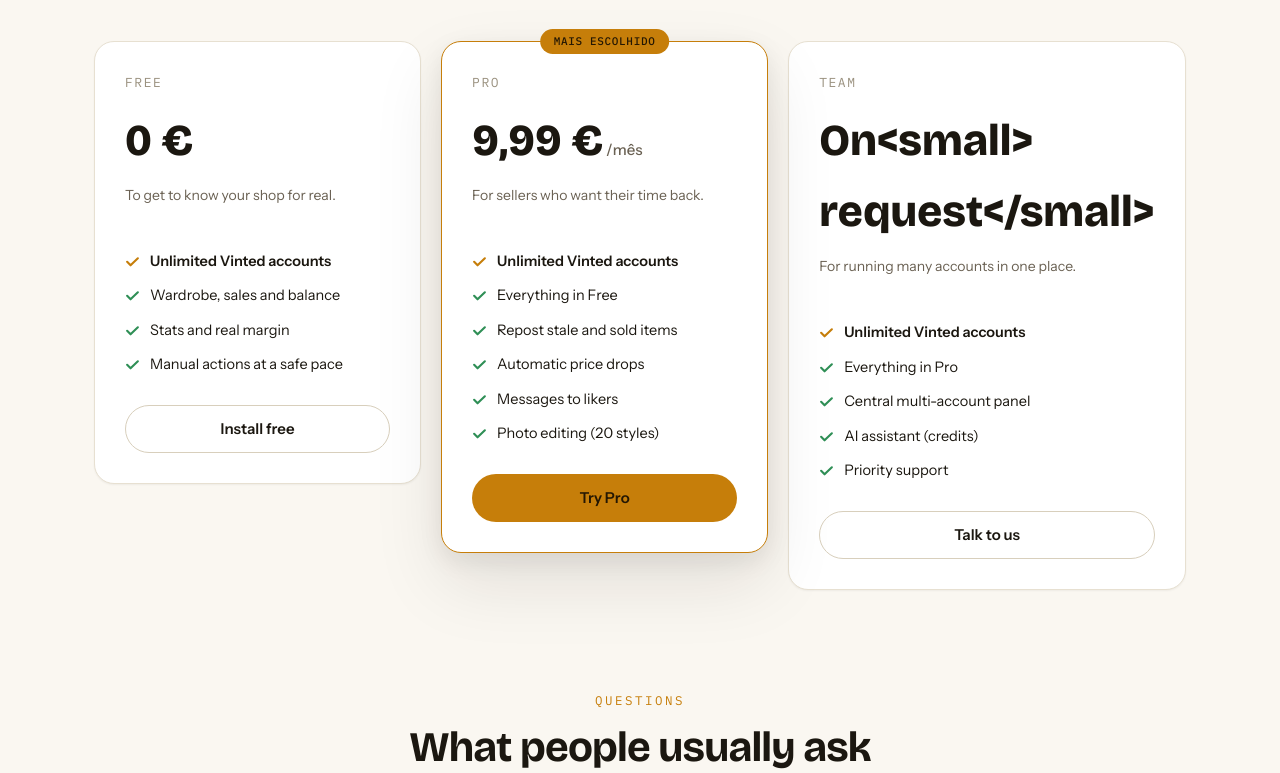
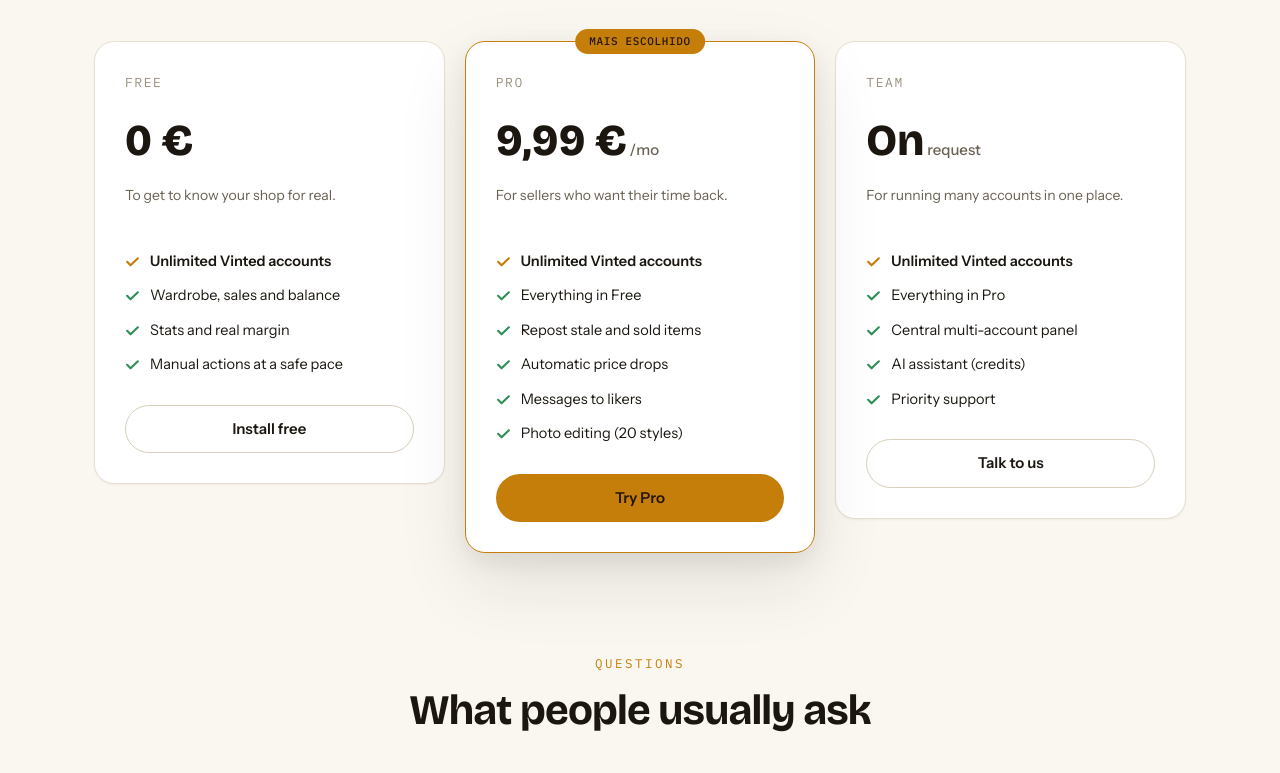
Before and after one commit to felipetorres99/stoqzy-site, a plain HTML site: page index.html in a window 1280 px wide. Shown: the part 3973-4746 px from the top of the page. Drawn offline with nearby package versions, Linux system fonts and the light colour scheme.

Commit message:
Corrige preco Equipa (etiqueta <small> a aparecer como texto) + sufixo /mes por idioma

```diff
--- a/index.html
+++ b/index.html
@@ -426,7 +426,7 @@
         </div>
         <div class="plan reveal">
           <span class="pname" data-i18n="price.team">Equipa</span>
-          <div class="price" data-i18n="price.custom">Sob<small> consulta</small></div>
+          <div class="price" data-i18n-html="price.custom">Sob<small> consulta</small></div>
           <p class="ptag" data-i18n="price.teamTag">Para quem gere muitas contas num só sítio.</p>
           <ul>
             <li><svg width="15" height="15" viewBox="0 0 14 14" fill="none"><path d="M2 7.3l3.2 3.2L12 4" stroke="var(--accent)" stroke-width="2" stroke-linecap="round" stroke-linejoin="round"/></svg> <span data-i18n-html="price.accounts"><strong>Contas Vinted ilimitadas</strong></span></li>
@@ -728,6 +728,14 @@
       "foot.tag":"Il tuo negozio Vinted in pilota automatico, al ritmo di una persona attenta.","foot.product":"Prodotto","foot.resources":"Risorse","foot.faq":"FAQ","foot.support":"Supporto","foot.plans":"Piani","foot.contact":"Contatto","foot.disclaimer":"Stoqzy è un prodotto indipendente e non è affiliato, sponsorizzato né approvato da Vinted. “Vinted” è un marchio dei rispettivi titolari."
     }
   };
+  // Sufixo do preço (/mês, /ano) por idioma — partilhado com o toggle mensal/anual.
+  const SUF={pt:[' /mês',' /ano'],en:[' /mo',' /yr'],es:[' /mes',' /año'],fr:[' /mois',' /an'],de:[' /Mon.',' /Jahr'],it:[' /mese',' /anno']};
+  function atualizarSufixoPreco(){
+    const proC=document.getElementById('pro-cycle'); if(!proC) return;
+    const anual=document.getElementById('pa').classList.contains('on');
+    const L=document.documentElement.lang||'pt';
+    proC.textContent=(SUF[L]||SUF.pt)[anual?1:0];
+  }
   const PT={}; // PT é o texto original no HTML — guarda-se para poder voltar
   document.querySelectorAll('[data-i18n],[data-i18n-html]').forEach(el=>{
     const k=el.getAttribute('data-i18n')||el.getAttribute('data-i18n-html');
@@ -747,6 +755,7 @@
     });
     try{localStorage.setItem('stoqzy-lang',lang);}catch(e){}
     const sel=document.getElementById('lang'); if(sel) sel.value=lang;
+    atualizarSufixoPreco(); // o sufixo /mês também acompanha o idioma
   }
   (function initLang(){
     let lang; try{lang=localStorage.getItem('stoqzy-lang');}catch(e){}
@@ -777,12 +786,10 @@
   // toggle de preço mensal/anual (anual = 10x o mensal, 2 meses grátis)
   const pm=document.getElementById('pm'),pa=document.getElementById('pa');
   const proP=document.getElementById('pro-price'),proC=document.getElementById('pro-cycle');
-  const SUF={pt:[' /mês',' /ano'],en:[' /mo',' /yr'],es:[' /mes',' /año'],fr:[' /mois',' /an'],de:[' /Mon.',' /Jahr'],it:[' /mese',' /anno']};
   const setCiclo=(anual)=>{
     pm.classList.toggle('on',!anual);pa.classList.toggle('on',anual);
     proP.textContent=anual?'99 €':'9,99 €';
-    const L=document.documentElement.lang||'pt';
-    proC.textContent=(SUF[L]||SUF.pt)[anual?1:0];
+    atualizarSufixoPreco();
   };
   pm.addEventListener('click',()=>setCiclo(false));
   pa.addEventListener('click',()=>setCiclo(true));
```
